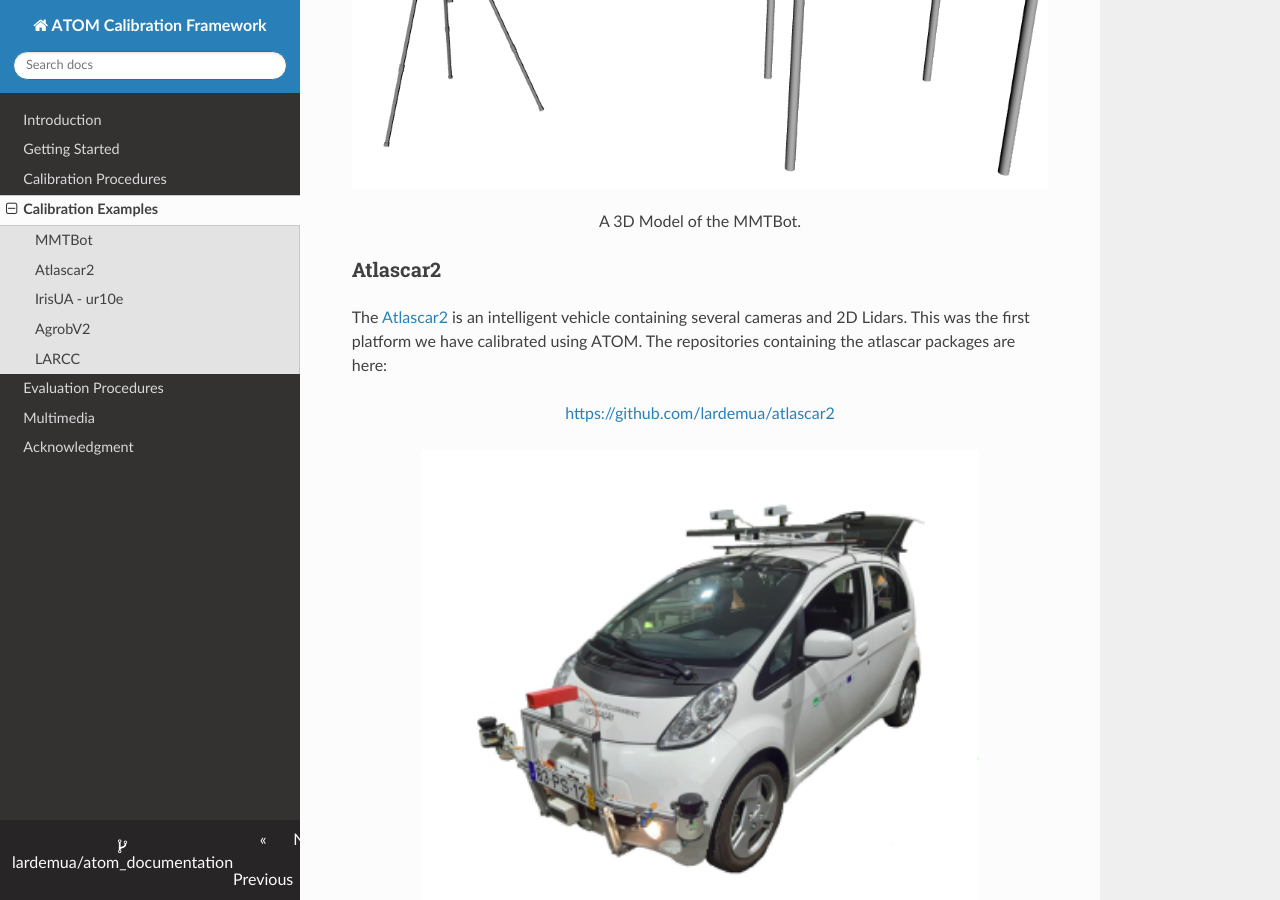
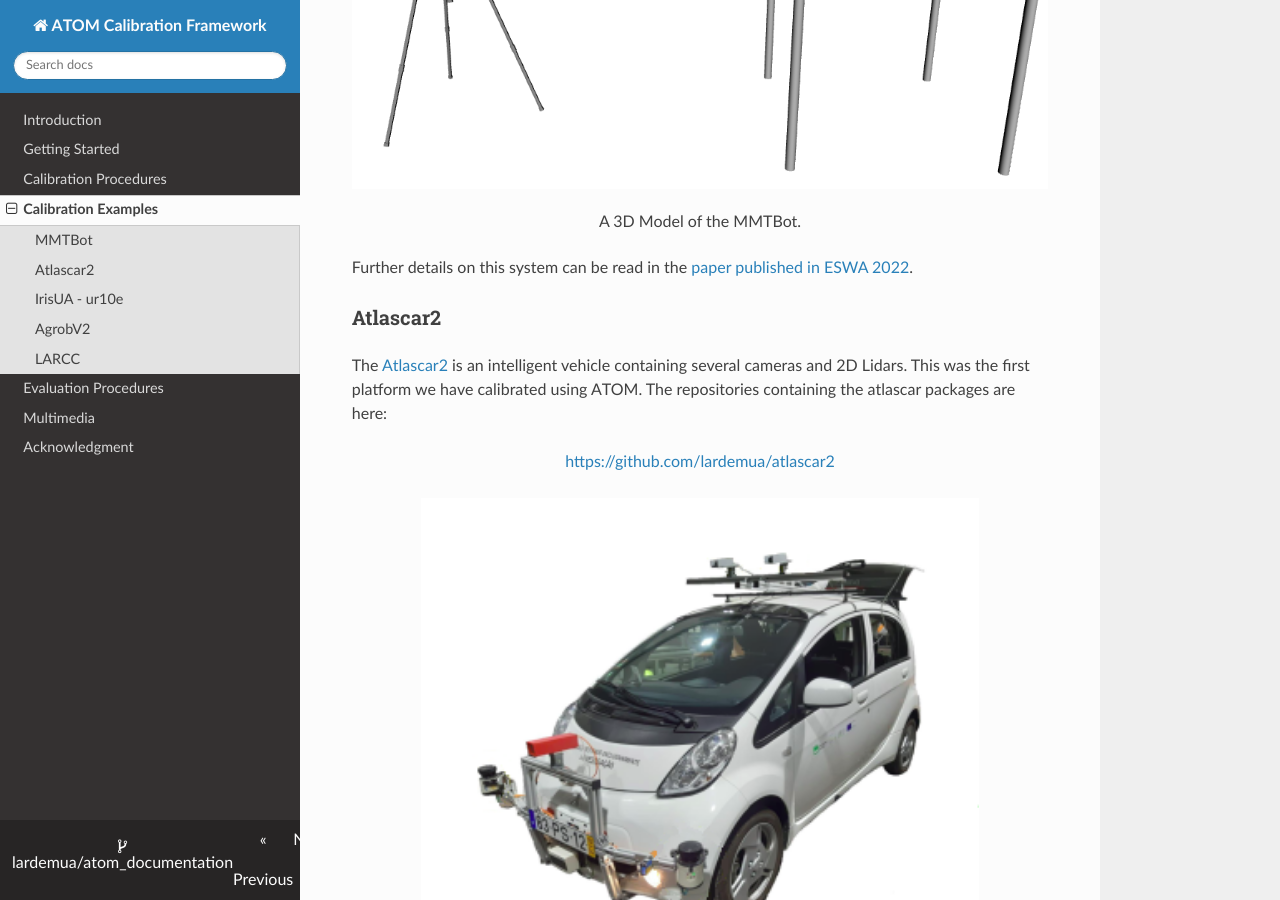
Before and after one commit to lardemua/atom_documentation, an MkDocs documentation site: the page built from docs/examples.md, in a window 1280 px wide and 900 px high, scrolled down 876 px. Built offline with MkDocs 1.6.1, drawn with Linux system fonts in a browser that asks for light colours; nearby versions of some CDN libraries.

Commit message:
Adding ESWA paper

```diff
--- a/docs/examples.md
+++ b/docs/examples.md
@@ -24,6 +24,8 @@ So far, we have used **ATOM** to successfully calibrate several robotic platform
   ![Image title](img/mmtbot_rviz4.png){width="100%" }
   <figcaption align=center>A 3D Model of the MMTBot.</figcaption>
 </figure>
+
+Further details on this system can be read in the [paper published in ESWA 2022](acknowledgment.md#citing-atom).
 
 
 ### Atlascar2
```
